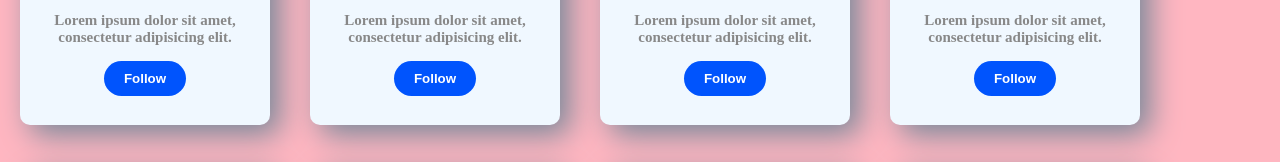
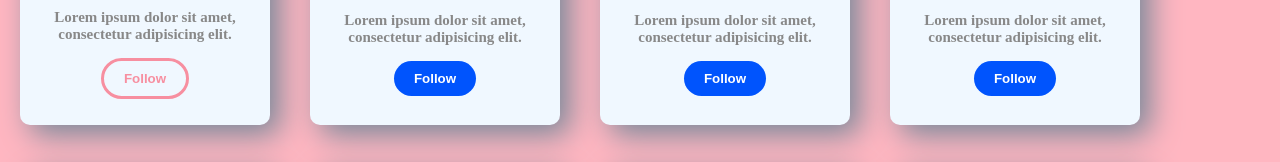
Before and after one commit to solo-nobody/name-cards-, a plain HTML site: page index.html in a window 1280 px wide. In both pictures the pointer is over the button 144 px from the left and 273 px from the top of the page. Shown: the part 195-357 px from the top of the page. Drawn offline with Linux system fonts and the light colour scheme.

Commit message:
hover added and complete

```diff
--- a/style.css
+++ b/style.css
@@ -60,4 +60,13 @@ html,body{
     font-weight: 600;
     padding: 10px 20px;
     color: white;
+    cursor: pointer;
+
 }
+.cards button:hover{
+    background-color: transparent;
+    color: rgb(247, 143, 160);
+    border: 3px solid rgb(247, 143, 160);
+
+
+}
```
